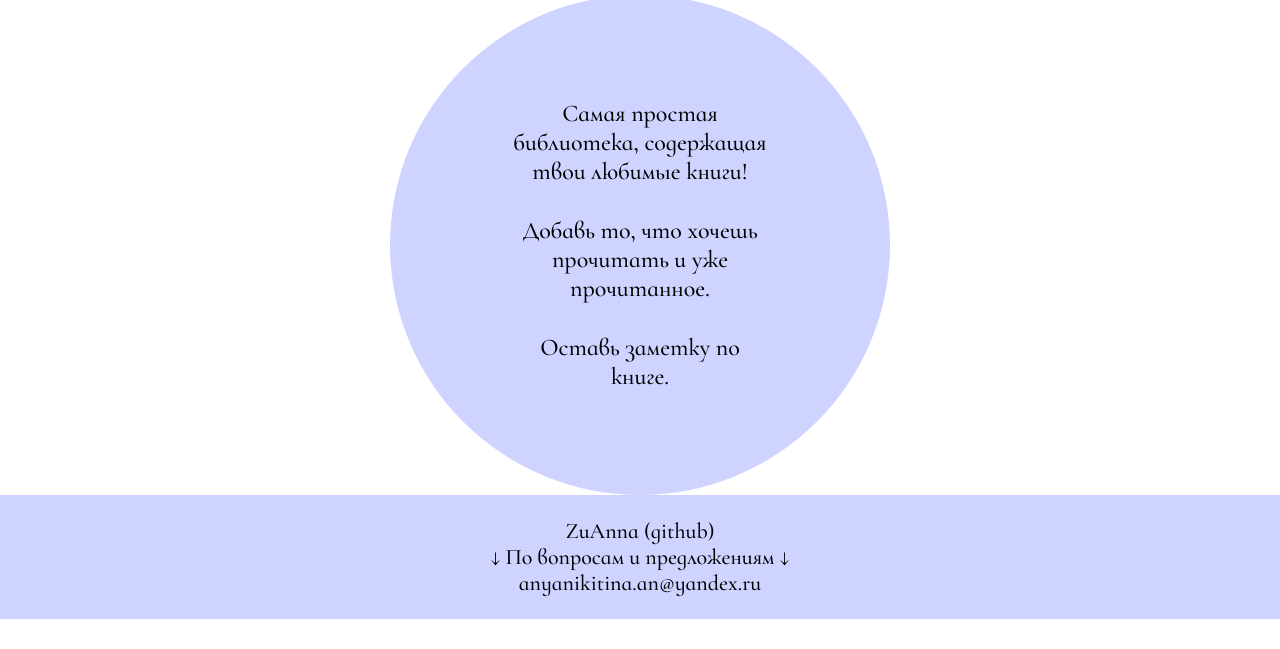
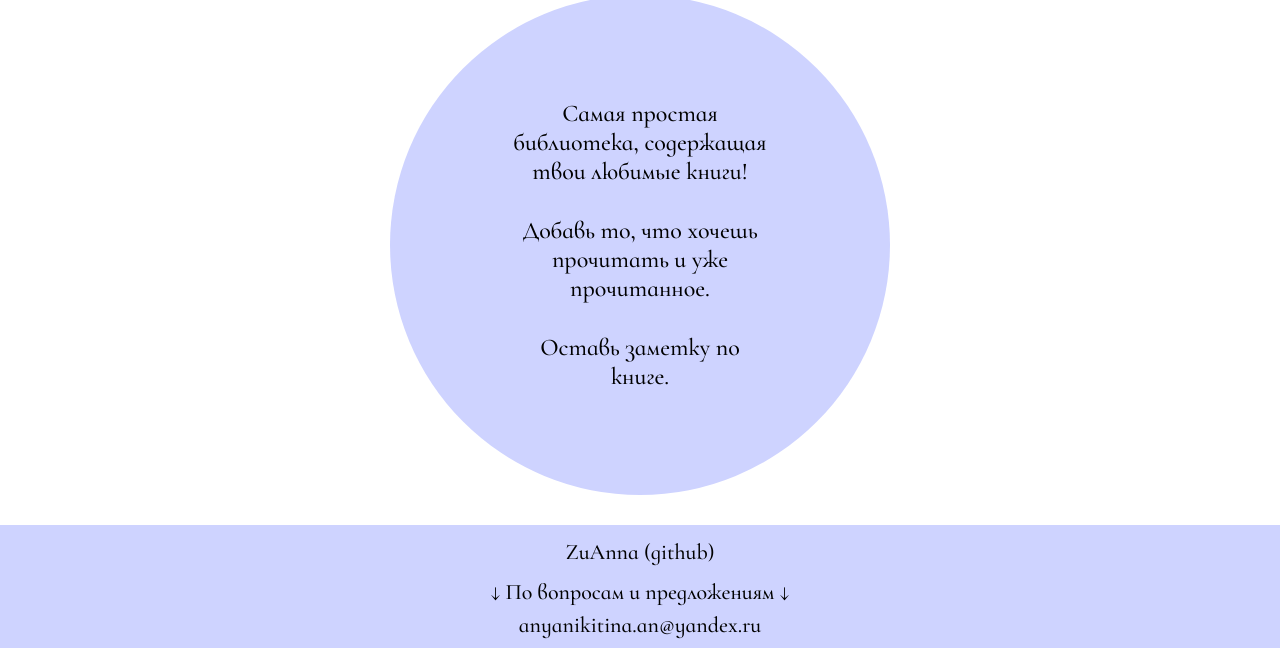
Before and after one commit to ZuAnna/library, a plain HTML site: page index.html in a window 1280 px wide. Shown: the part 287-936 px from the top of the page. Drawn offline with Linux system fonts and the light colour scheme.

Commit message:
footer and bug fix

```diff
--- a/scss/styles.scss
+++ b/scss/styles.scss
@@ -104,10 +104,6 @@ body {
     color: $accentColor;
   }
 }
-
-main{
-
-}
 .main {
 
   &__inner {
@@ -162,12 +158,13 @@ main{
   }
 }
 .footer{
-  position: sticky;
   text-align: center;
   background-color: $bckColor;
-  bottom: 0;
   &__text{
     margin-top: 30px;
-    padding: 23px 0;
+    padding: 7px 0 10px 0;
+  }
+  &__link{
+    line-height: 40px;
   }
 }
```
Also changed, not shown: index.html (+0 -2 lines), css/styles.css, 1 other file.
